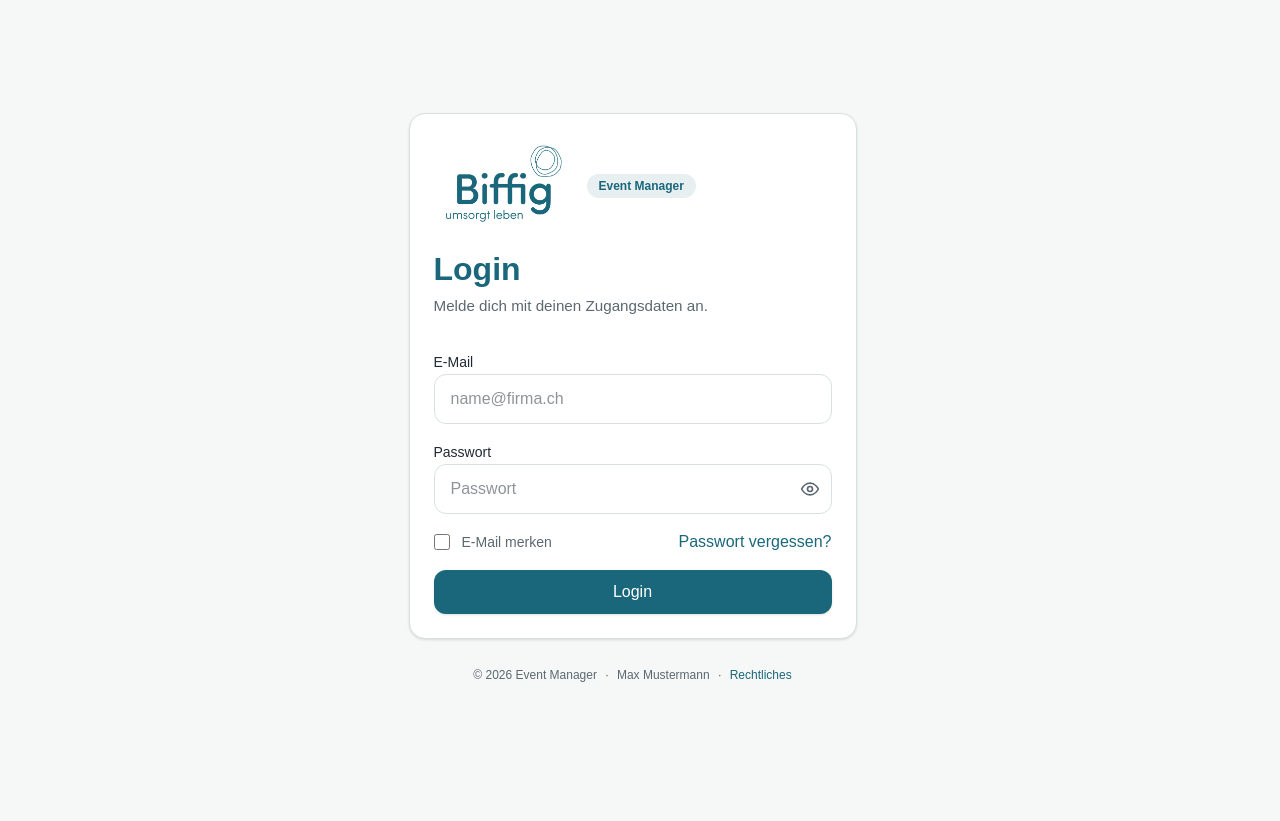
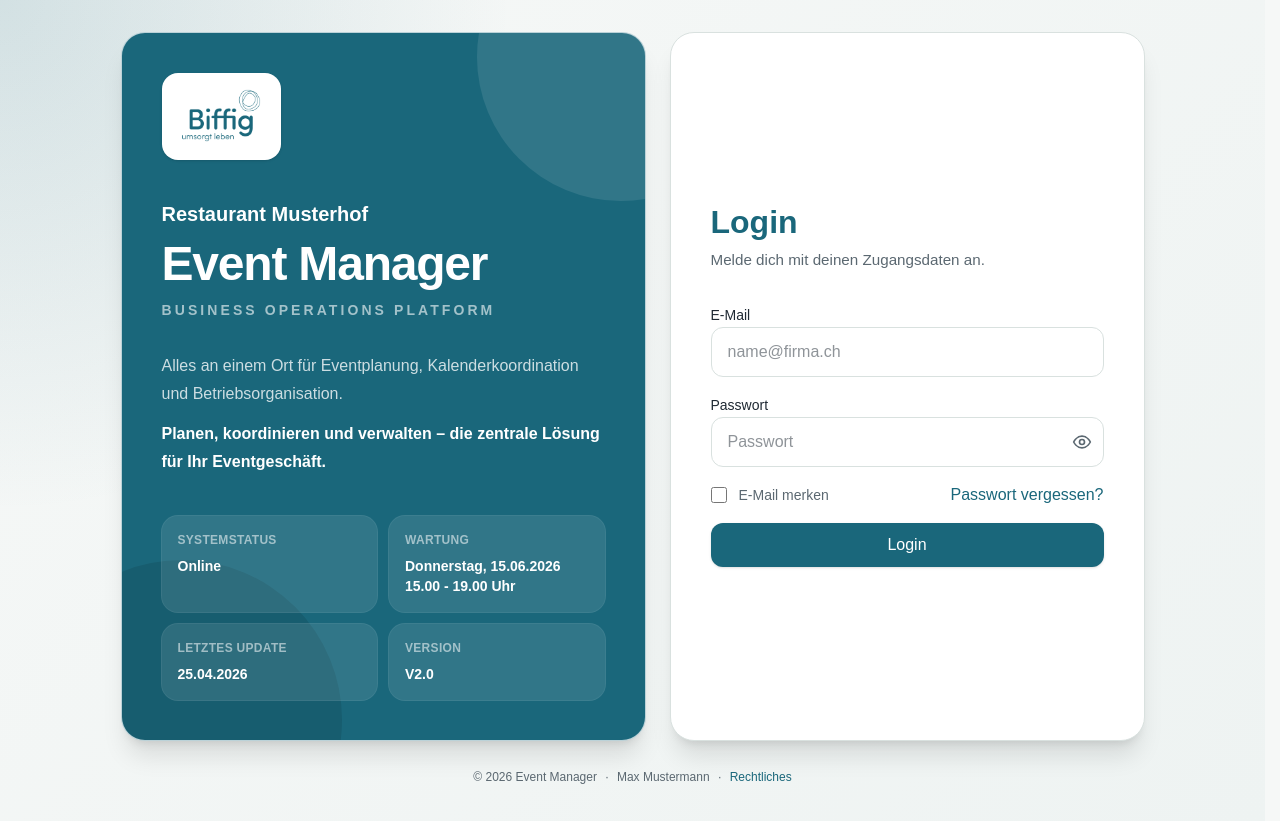
Before and after one commit to Pokehans/event-manager, a Next.js app: page / in a window 1280 px wide. Before the commit the page ends 800 px from the top, so only its background shows below. Built offline with nearby package versions, Linux system fonts and the light colour scheme; no server answers.

Commit message:
Refine landing page layout an messaging

```diff
--- a/src/app/page.tsx
+++ b/src/app/page.tsx
@@ -1,4 +1,6 @@
+import Image from "next/image";
 import LoginForm from "@/components/login-form";
+import LoginLegalFooter from "@/components/login-legal-footer";
 
 type HomePageProps = {
   searchParams?: Promise<{
@@ -10,5 +12,92 @@ export default async function HomePage({ searchParams }: HomePageProps) {
   const params = searchParams ? await searchParams : undefined;
   const reason = params?.reason;
 
-  return <LoginForm reason={reason} />;
+  return (
+    <main className="min-h-screen bg-[radial-gradient(circle_at_top_left,rgba(26,103,123,0.16),transparent_34%),linear-gradient(135deg,#f6f8f7_0%,#eef3f2_100%)] px-5 py-8">
+      <div className="mx-auto flex min-h-[calc(100vh-4rem)] w-full max-w-5xl flex-col justify-center">
+        <div className="grid w-full items-stretch gap-6 lg:grid-cols-[1.05fr_0.95fr]">
+          <section className="relative flex min-h-[540px] overflow-hidden rounded-3xl border border-[rgba(255,255,255,0.7)] bg-[var(--color-primary)] p-8 text-white shadow-xl sm:p-10">
+            <div className="absolute right-[-120px] top-[-120px] h-72 w-72 rounded-full bg-white/10" />
+            <div className="absolute bottom-[-140px] left-[-100px] h-80 w-80 rounded-full bg-black/10" />
+
+            <div className="relative z-10 flex w-full flex-col justify-between gap-10">
+              <div>
+                <div className="mb-10 inline-flex rounded-2xl bg-white p-3 shadow-sm">
+                  <Image
+                    src="/logo.png"
+                    alt="Restaurant Musterhof Logo"
+                    width={95}
+                    height={30}
+                    priority
+                  />
+                </div>
+
+                <div className="space-y-3">
+                  <p className="text-xl font-bold text-white">
+                    Restaurant Musterhof
+                  </p>
+                  <h1 className="text-4xl font-bold tracking-tight sm:text-5xl">
+                    Event Manager
+                  </h1>
+                  <p className="text-sm font-semibold uppercase tracking-[0.22em] text-white/60">
+                    Business Operations Platform
+                  </p>
+                </div>
+
+                <div className="mt-8 max-w-xl space-y-3">
+                  <p className="text-base leading-7 text-white/78">
+                    Alles an einem Ort für Eventplanung, Kalenderkoordination und
+                    Betriebsorganisation.
+                  </p>
+
+                  <p className="text-base font-semibold leading-7 text-white">
+                    Planen, koordinieren und verwalten – die zentrale Lösung für Ihr
+                    Eventgeschäft.
+                  </p>
+                </div>
+              </div>
+
+              <div className="grid gap-3 sm:grid-cols-2">
+                <div className="rounded-2xl bg-white/10 p-4 ring-1 ring-white/15">
+                  <p className="text-xs font-semibold uppercase tracking-wide text-white/55">
+                    Systemstatus
+                  </p>
+                  <p className="mt-2 text-sm font-semibold">Online</p>
+                </div>
+
+                <div className="rounded-2xl bg-white/10 p-4 ring-1 ring-white/15">
+                  <p className="text-xs font-semibold uppercase tracking-wide text-white/55">
+                    Wartung
+                  </p>
+                  <p className="mt-2 text-sm font-semibold">
+                    Donnerstag, 15.06.2026 15.00 - 19.00 Uhr
+                  </p>
+                </div>
+
+                <div className="rounded-2xl bg-white/10 p-4 ring-1 ring-white/15">
+                  <p className="text-xs font-semibold uppercase tracking-wide text-white/55">
+                    Letztes Update
+                  </p>
+                  <p className="mt-2 text-sm font-semibold">25.04.2026</p>
+                </div>
+
+                <div className="rounded-2xl bg-white/10 p-4 ring-1 ring-white/15">
+                  <p className="text-xs font-semibold uppercase tracking-wide text-white/55">
+                    Version
+                  </p>
+                  <p className="mt-2 text-sm font-semibold">V2.0</p>
+                </div>
+              </div>
+            </div>
+          </section>
+
+          <section className="flex min-h-[540px]">
+            <LoginForm reason={reason} />
+          </section>
+        </div>
+
+        <LoginLegalFooter />
+      </div>
+    </main>
+  );
 }
--- a/src/components/login-form.tsx
+++ b/src/components/login-form.tsx
@@ -2,12 +2,10 @@
 
 import { useMemo, useState } from "react";
 import { useRouter } from "next/navigation";
-import Image from "next/image";
 import { createClient } from "@/lib/supabase/client";
 import Button from "@/components/ui/button";
 import Card from "@/components/ui/card";
 import Input from "@/components/ui/input";
-import LegalModal from "@/components/legal-modal";
 
 const REMEMBER_EMAIL_KEY = "event-manager-remember-email";
 
@@ -45,7 +43,6 @@ export default function LoginForm({ reason }: LoginFormProps) {
   const [formSuccess, setFormSuccess] = useState("");
   const [emailError, setEmailError] = useState("");
   const [passwordError, setPasswordError] = useState("");
-  const [legalModalOpen, setLegalModalOpen] = useState(false);
 
   const title = useMemo(() => {
     return mode === "login" ? "Login" : "Passwort zurücksetzen";
@@ -207,24 +204,10 @@ export default function LoginForm({ reason }: LoginFormProps) {
   };
 
   return (
-    <main className="flex min-h-screen items-center justify-center px-6 py-10">
-      <div className="w-full max-w-md">
-        <Card>
+  <div className="flex w-full">
+    <div className="flex w-full">
+      <Card className="flex w-full flex-col justify-center rounded-3xl p-8 shadow-xl sm:p-10">
           <div className="mb-8">
-            <div className="mb-5 flex items-center gap-3">
-              <Image
-                src="/logo.png"
-                alt="Event Manager Logo"
-                width={141}
-                height={44}
-              />
-              <div>
-                <div className="inline-flex rounded-full bg-[rgba(26,103,123,0.1)] px-3 py-1 text-xs font-semibold text-[var(--color-primary)]">
-                  Event Manager
-                </div>
-              </div>
-            </div>
-
             <h1 className="page-title text-[2rem]">{title}</h1>
             <p className="page-subtitle">{subtitle}</p>
           </div>
@@ -346,26 +329,7 @@ export default function LoginForm({ reason }: LoginFormProps) {
             )}
           </form>
         </Card>
-
-        <footer className="mt-6 text-center text-xs leading-6 text-[var(--color-text-muted)]">
-          <span>© 2026 Event Manager</span>
-          <span className="mx-2">·</span>
-          <span>Max Mustermann</span>
-          <span className="mx-2">·</span>
-          <button
-            type="button"
-            onClick={() => setLegalModalOpen(true)}
-            className="font-medium text-[var(--color-primary)] transition hover:text-[var(--color-primary-hover)]"
-          >
-            Rechtliches
-          </button>
-        </footer>
       </div>
-
-      <LegalModal
-        open={legalModalOpen}
-        onClose={() => setLegalModalOpen(false)}
-      />
-    </main>
+    </div>
   );
 }
--- /dev/null
+++ b/src/components/login-legal-footer.tsx
@@ -0,0 +1,31 @@
+"use client";
+
+import { useState } from "react";
+import LegalModal from "@/components/legal-modal";
+
+export default function LoginLegalFooter() {
+  const [legalModalOpen, setLegalModalOpen] = useState(false);
+
+  return (
+    <>
+      <footer className="mt-6 text-center text-xs leading-6 text-[var(--color-text-muted)]">
+        <span>© 2026 Event Manager</span>
+        <span className="mx-2">·</span>
+        <span>Max Mustermann</span>
+        <span className="mx-2">·</span>
+        <button
+          type="button"
+          onClick={() => setLegalModalOpen(true)}
+          className="font-medium text-[var(--color-primary)] transition hover:text-[var(--color-primary-hover)]"
+        >
+          Rechtliches
+        </button>
+      </footer>
+
+      <LegalModal
+        open={legalModalOpen}
+        onClose={() => setLegalModalOpen(false)}
+      />
+    </>
+  );
+}
```
